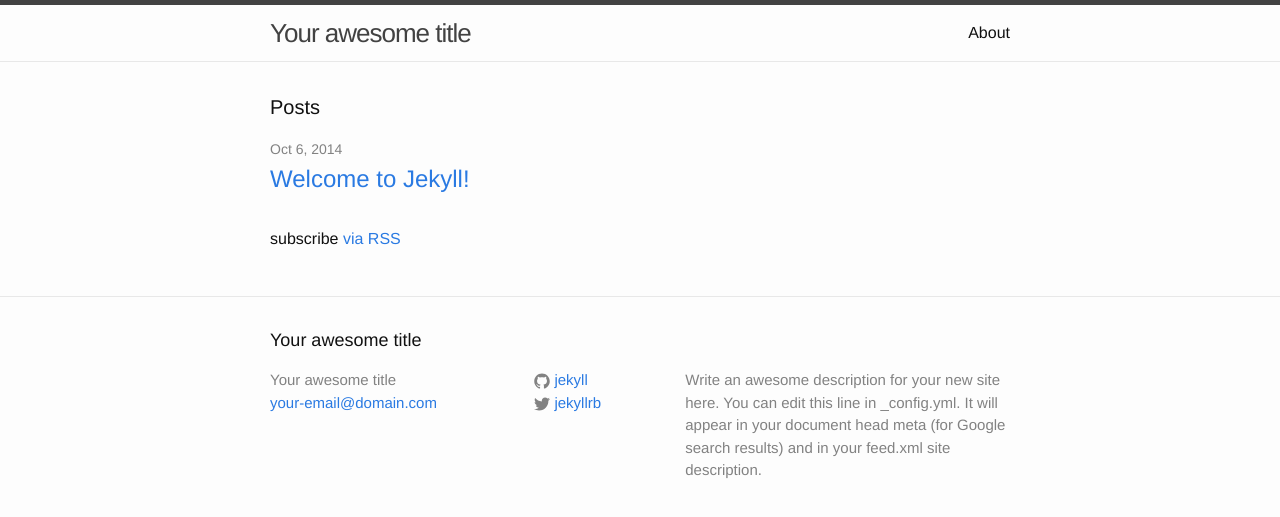
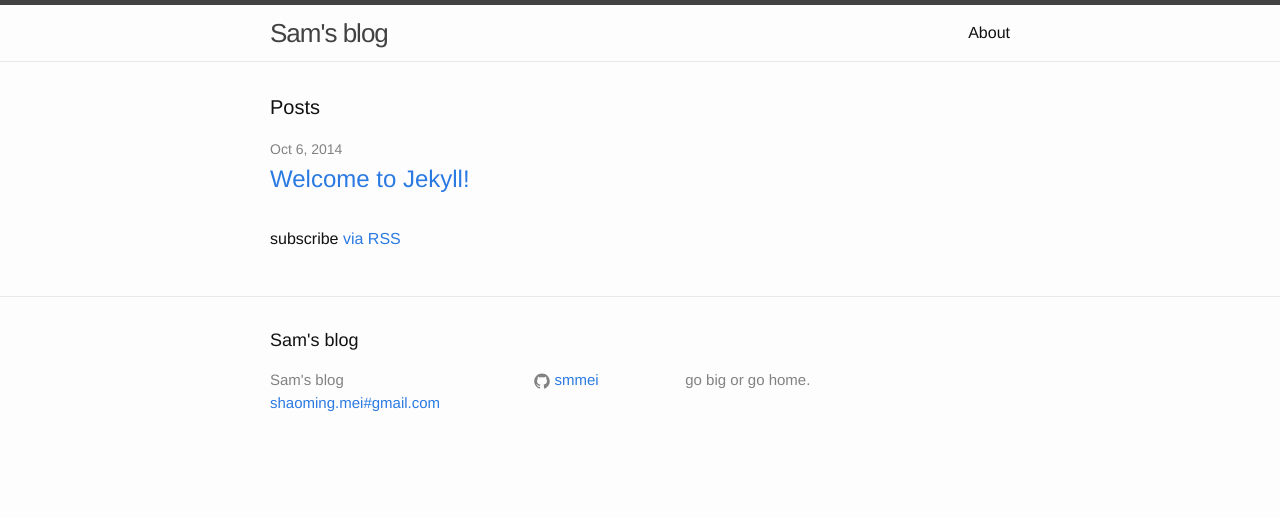
Before and after one commit to smmei/smmei.github.io, a Jekyll site: the page built from index.html, in a window 1280 px wide. Shown: the top 517 px of the page. Built offline with Jekyll 4.4.1, drawn with Linux system fonts in a browser that asks for light colours; Markdown is read by kramdown in place of the engine named in the settings.

Commit message:
config for me, use redcarpet markdown

```diff
--- a/_config.yml
+++ b/_config.yml
@@ -1,14 +1,13 @@
 # Site settings
-title: Your awesome title
-email: your-email@domain.com
+title: Sam's blog
+email: shaoming.mei#gmail.com
 description: > # this means to ignore newlines until "baseurl:"
-  Write an awesome description for your new site here. You can edit this
-  line in _config.yml. It will appear in your document head meta (for
-  Google search results) and in your feed.xml site description.
+  go big or go home.
 baseurl: "" # the subpath of your site, e.g. /blog/
-url: "http://yourdomain.com" # the base hostname & protocol for your site
-twitter_username: jekyllrb
-github_username:  jekyll
+url: "smmei.github.com" # the base hostname & protocol for your site
+twitter_username:
+github_username:  smmei
 
 # Build settings
-markdown: kramdown
+markdown: redcarpet
+highlighter: pygments
```
